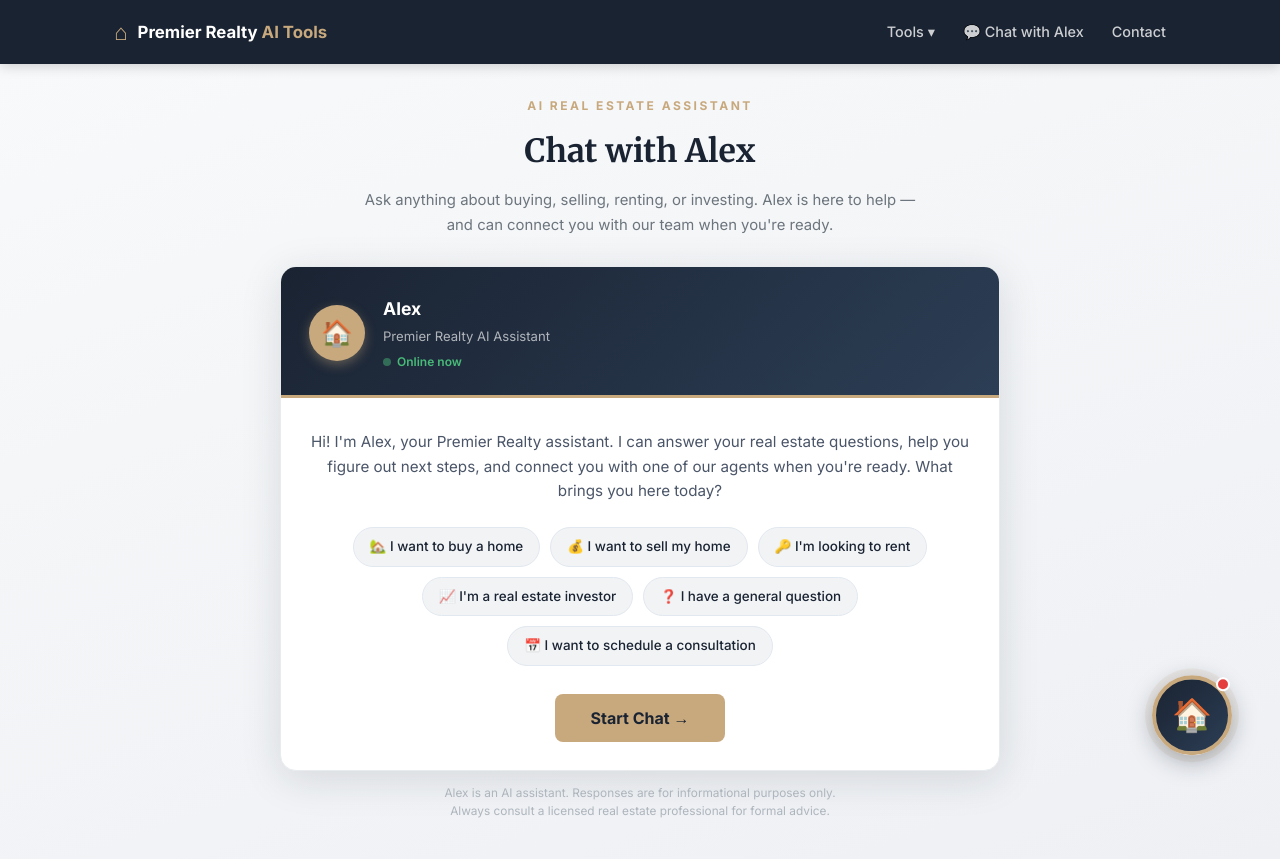
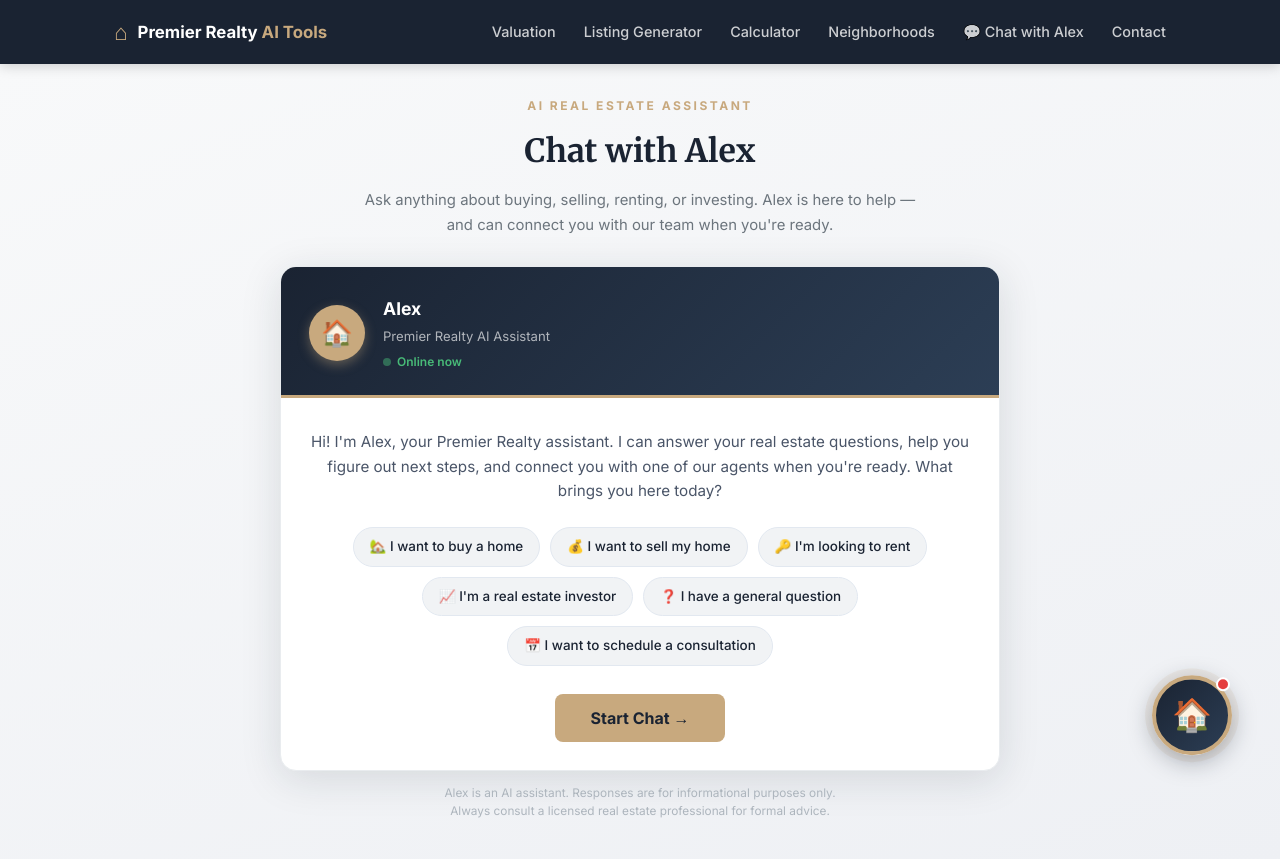
Before and after one commit to sswahlquist/premier-realty-app, a Flask app: page /chat in a window 1280 px wide. Shown: the top 859 px of the page. Run offline with Flask 3, Linux system fonts and the light colour scheme.

Commit message:
Restore flat nav with Listing Generator added

```diff
--- a/templates/base.html
+++ b/templates/base.html
@@ -19,15 +19,10 @@
         <span class="brand-text">Premier Realty <span class="brand-accent">AI Tools</span></span>
       </a>
       <div class="nav-links">
-        <div class="nav-dropdown">
-          <button class="nav-dropdown-btn">Tools ▾</button>
-          <div class="nav-dropdown-menu">
-            <a href="/#valuation">🏠 Property Valuation</a>
-            <a href="/listing">✍️ Listing Generator</a>
-            <a href="/calculator">🧮 Mortgage Calculator</a>
-            <a href="/neighborhood">🗺️ Neighborhood Intel</a>
-          </div>
-        </div>
+        <a href="/#valuation">Valuation</a>
+        <a href="/listing">Listing Generator</a>
+        <a href="/calculator">Calculator</a>
+        <a href="/neighborhood">Neighborhoods</a>
         <a href="/chat">💬 Chat with Alex</a>
         <a href="/#contact">Contact</a>
       </div>
```
